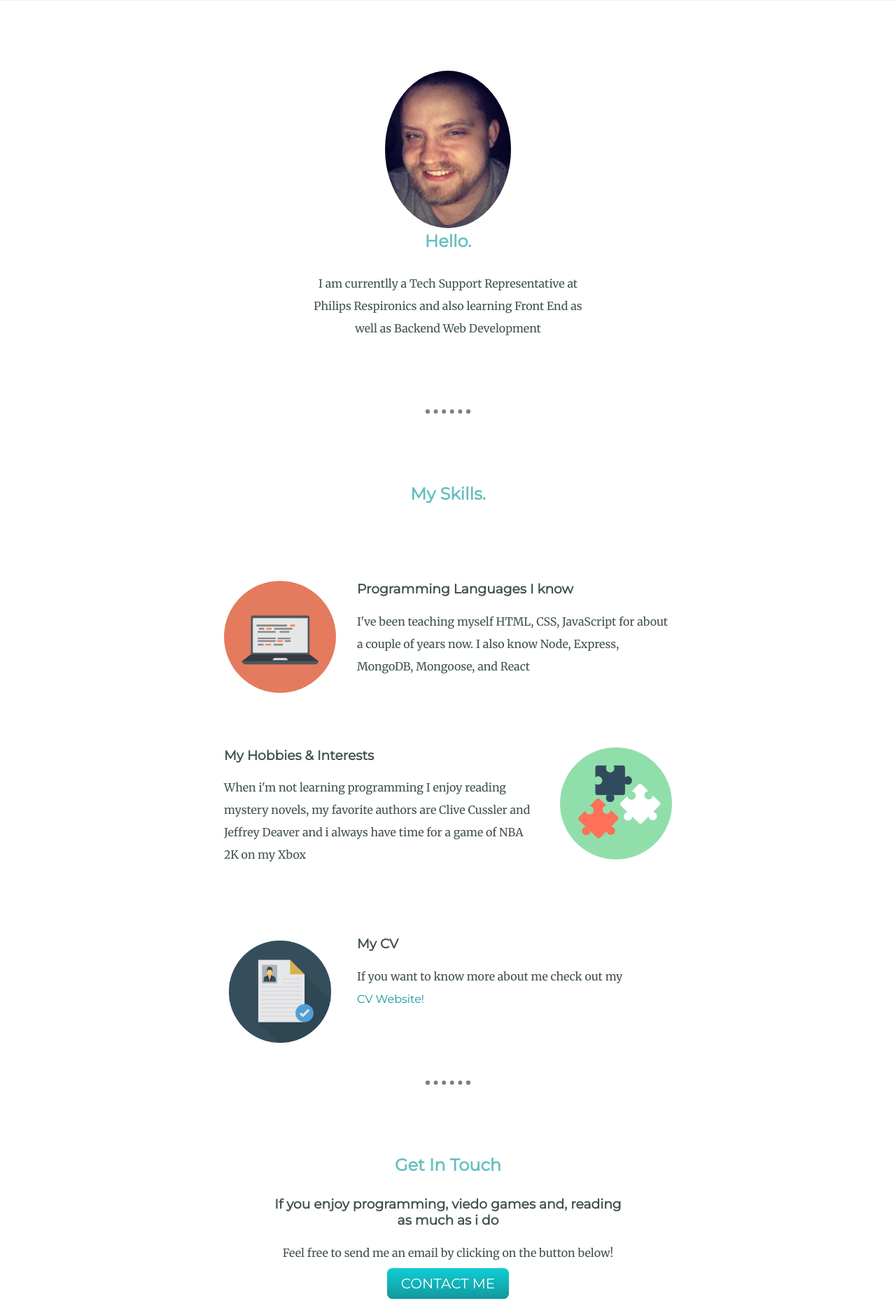
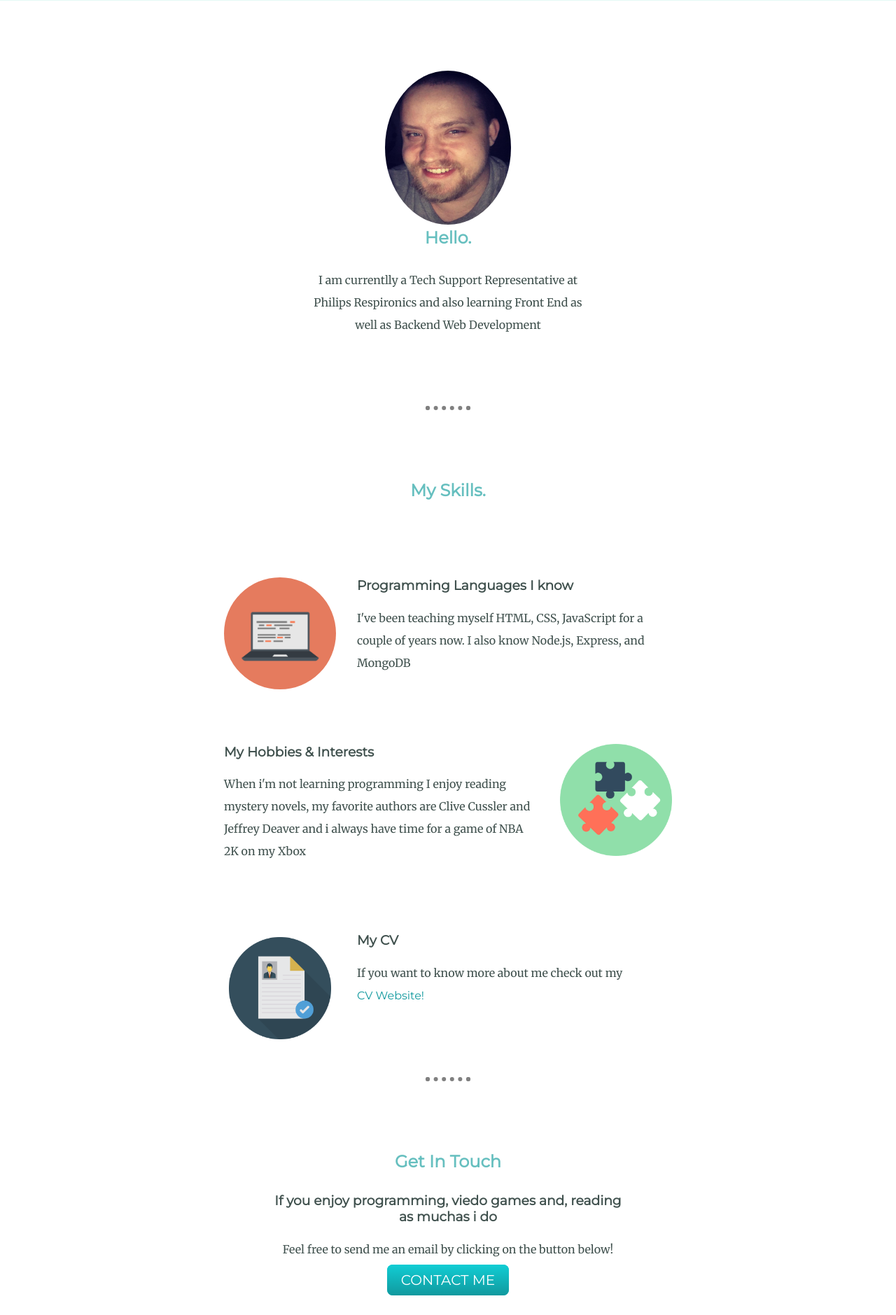
Before and after one commit to Beaker8314/mysite, a plain HTML site: page index.html in a window 1280 px wide. Shown: the part 701-2580 px from the top of the page at 70% size. Drawn offline with Linux system fonts and the light colour scheme.

```diff
--- a/index.html
+++ b/index.html
@@ -19,7 +19,7 @@
   </div>
   <div class="middle-container">
     <div class="profile">
-      <img class = "viktor-img" src="Images/Viktor2.jpg" width = "180" height = "225" style = "border-radius: 100%;" alt="Viktor-img">
+      <img class = "viktor-img" src="Images/Viktor2.jpg" width = "180" height = "220" style = "border-radius: 100%;" alt="Viktor-img">
       <h2>Hello.</h2>
       <p class = "intro">I am currentlly a Tech Support Representative at Philips Respironics and also learning Front End as well as Backend Web Development</p>
     </div>
@@ -29,7 +29,7 @@
       <div class="skill-row">
         <img class="comp-img" src="Images/computer.png" style = "border-radius: 100%;" alt="computer-img">
         <h3>Programming Languages I know</h3>
-        <p class = "comp-describe">I've been teaching myself HTML, CSS, JavaScript for about a couple of years now.  I also know Node, Express, MongoDB, Mongoose, and React</p>
+        <p class = "comp-describe">I've been teaching myself HTML, CSS, JavaScript for a couple of years now.  I also know Node.js, Express, and MongoDB</p>
       </div>
       <div class="skill-row">
         <img class="chilli-img" src="Images/puzzle.png" alt="puzzle-img">
@@ -39,13 +39,13 @@
       <div class="skill-row">
         <img class="comp-img" src="Images/cv.png" style = "border-radius: 100%;" alt="computer-img">
         <h3>My CV</h3>
-        <p class = "comp-describe">If you want to know more about me check out my<br /><a href = "https://beaker8314.github.io/CV/" style = "margin-left: 0px;" target="_blank">CV Website!</a></p>
+        <p class = "comp-describe">If you want to know more about me check out my<br /><a href = "https://beaker8314.github.io/CV/" style = "margin-left: 0px;">CV Website!</a></p>
       </div>
     </div>
     <hr>
     <div class="contact-me">
       <h2>Get In Touch</h2>
-      <h3>If you enjoy programming, viedo games and, reading as much as i do</h3>
+      <h3>If you enjoy programming, viedo games and, reading as muchas i do</h3>
       <p>Feel free to send me an email by clicking on the button below!</p>
       <a class="butn" href="mailto:vbrillati@gmail.com">CONTACT ME</a>
     </div>
```
